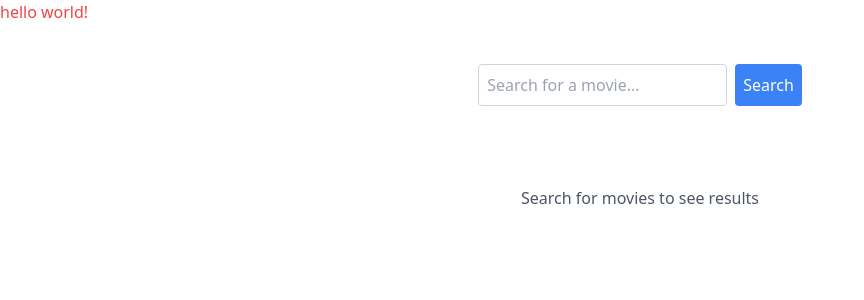
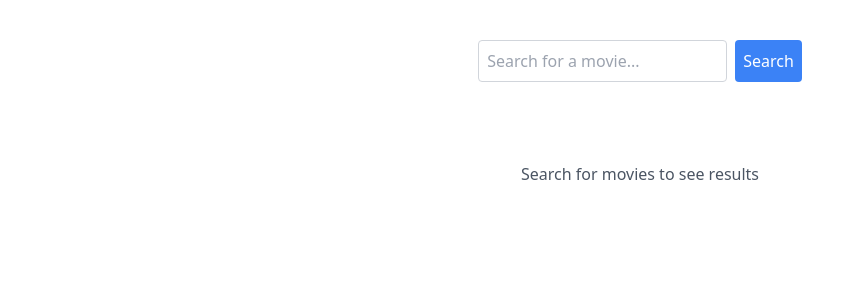
Before and after one commit to vinoddotcom/frontend-interview-okhla, a Nuxt app: page / in a window 1280 px wide. Shown: the top 300 px of the page, without its empty margins (0-864 px from the left). Built offline with nearby package versions, Linux system fonts and the light colour scheme.

Commit message:
Minor change

```diff
--- a/app.vue
+++ b/app.vue
@@ -1,6 +1,6 @@
 <template>
   <div>
-    <h1 class="text-red-500">hello world!</h1>
+    <!-- <h1 class="text-red-500">hello world!</h1> -->
     <nuxt-page />
   </div>
 </template>
```
